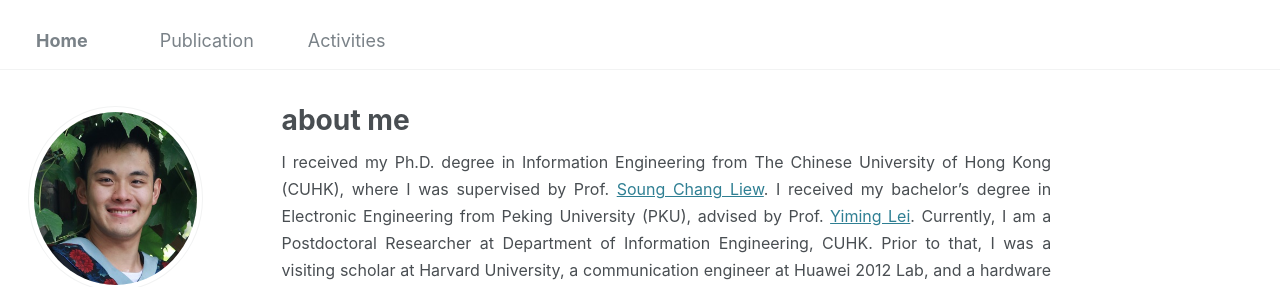
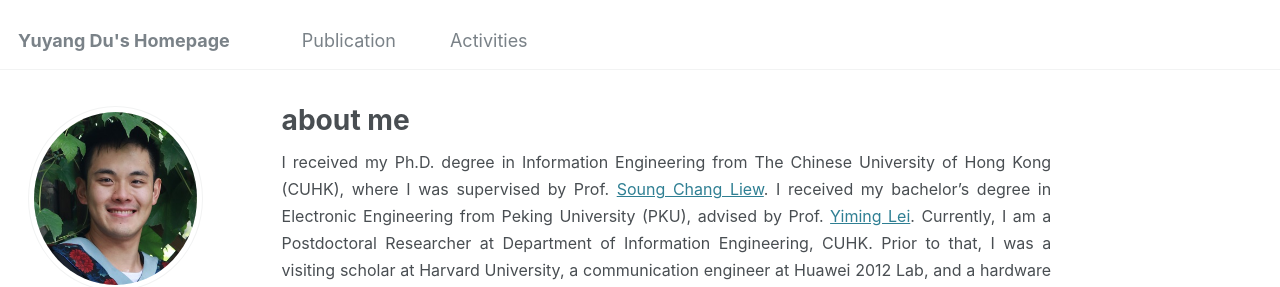
Before and after one commit to yuyangdu01/yuyangdu01.github.io, a Jekyll site: the page built from _pages/about.md, in a window 1280 px wide. Shown: the top 287 px of the page. Built offline with Jekyll 4.4.1, drawn with Linux system fonts in a browser that asks for light colours; some web fonts are replaced.

Commit message:
Update _config.yml

```diff
--- a/_config.yml
+++ b/_config.yml
@@ -8,7 +8,7 @@
 
 # Basic Site Settings
 locale                   : "en-US"
-title                    : "&emsp;Home" #&emsp;&emsp;&emsp;&emsp;
+title                    : "Yuyang Du's Homepage" #&emsp;&emsp;&emsp;&emsp;
 title_separator          : "-"
 name                     : &name "Yuyang Du"
 description              : &description "personal description"
```
